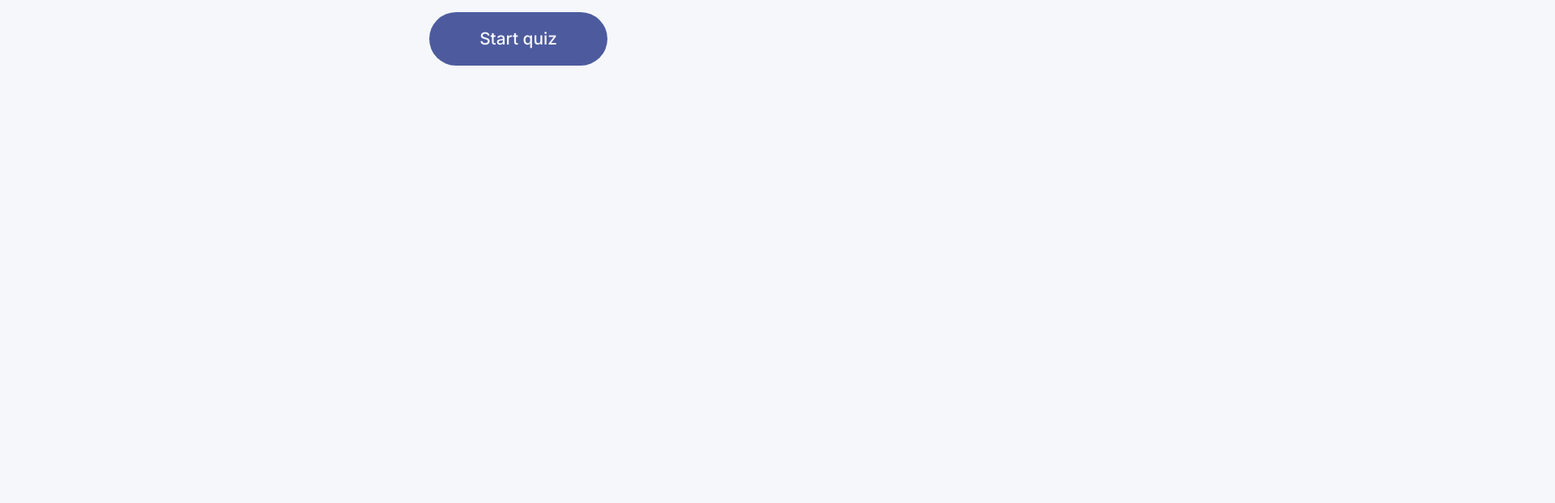
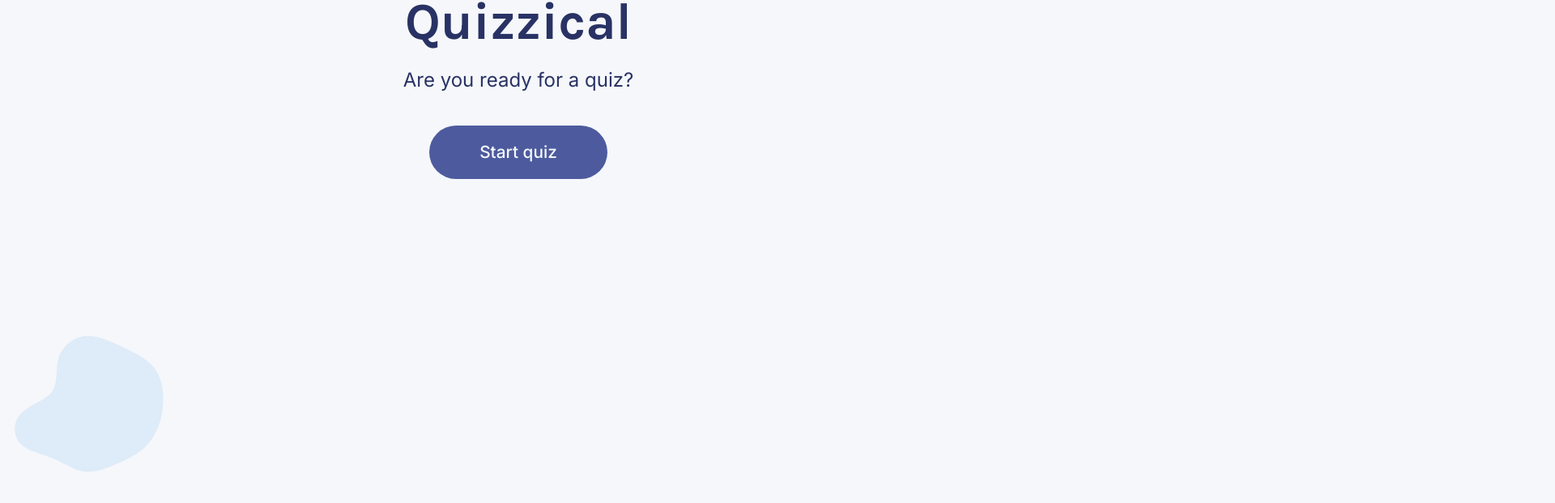
Before and after one commit to cybulskikacper/Quizzical, a React (Vite) app: page / in a window 1280 px wide. Shown: the part 411-1032 px from the top of the page at 81% size, 1920 px wide, since content can reach past the window. After the commit the page ends 1000 px from the top, so only its background shows below. Built offline with nearby package versions, Linux system fonts and the light colour scheme.

Commit message:
almost fixed the blurbs

```diff
--- a/src/App.jsx
+++ b/src/App.jsx
@@ -8,8 +8,8 @@ function App() {
 				<p className="description">Are you ready for a quiz?</p>
 				<button className="start">Start quiz</button>
 
-				<img className="blob1" src="./src/assets/blob1.svg" alt="Light blob" />
-				<img className="blob2" src="./src/assets/blob2.svg" alt="Yellow blob" />
+				<img className="blob1" src="src/assets/blob1.svg" alt="Light blob" />
+				<img className="blob2" src="src/assets/blob2.svg" alt="Yellow blob" />
 			</header>
 		</>
 	)
--- a/src/index.css
+++ b/src/index.css
@@ -30,9 +30,10 @@ header {
 	display: grid;
 	align-items: center;
 	justify-content: center;
-	width: 350px;
-	height: 300px;
-	padding: 85px;
+
+	padding: 200px;
+	width: 100vw;
+	height: 100vh;
 }
 
 .title {
@@ -65,21 +66,20 @@ header {
 }
 
 .blob1 {
-	position: absolute;
-	right: 80%;
-	top: 110%;
+	position: fixed;
+	bottom: 0;
+	left: 0;
 
-	width: 230px;
-	height: 220px;
+	width: 200px;
+	height: 200px;
 }
 
 .blob2 {
-	position: absolute;
-	left: 70%;
-	bottom: 100%;
-
-	width: 340px;
-	height: 350px;
+	position: fixed;
+	top: 0;
+	right: 0;
+	width: 200px;
+	height: 200px;
 }
 
 .title {
@@ -92,13 +92,56 @@ header {
 	font-size: 1.3rem;
 }
 
-.blob1 {
-	width: 300px;
-	height: 300px;
-	top: 650px;
+@media (min-width: 350px) and (max-width: 575px) {
+	header {
+		padding: 300px;
+	}
 }
 
-@media (min-width: 300px) {
+@media (min-width: 576px) {
+	header {
+		padding: 400px;
+	}
+
+	.blob1 {
+		height: 230px;
+		width: 350px;
+	}
+	.blob2 {
+		height: 190px;
+		width: 230px;
+	}
+}
+
+@media (min-width: 768px) and (max-width: 992px) {
+	header {
+		padding: 50px;
+	}
+	.blob1 {
+		height: 180px;
+		width: 220px;
+	}
+	.blob2 {
+		height: 190px;
+		width: 230px;
+	}
+}
+
+@media (min-width: 1024px) and (max-width: 1400px) {
+	header {
+		padding: 600px;
+	}
+	.blob1 {
+		height: 180px;
+		width: 220px;
+	}
+	.blob2 {
+		height: 190px;
+		width: 230px;
+	}
+}
+
+/* @media (min-width: 300px) {
 	header {
 		top: 50%;
 		right: 50%;
@@ -138,10 +181,10 @@ header {
 	.blob2 {
 		bottom: 500px;
 	}
-}
+} */
 
 /* DESKTOP */
-@media (min-width: 992px) {
+/* @media (min-width: 992px) {
 	header {
 		top: 45%;
 		left: 50%;
@@ -151,13 +194,9 @@ header {
 	.blob1 {
 		width: 500px;
 		height: 500px;
-		right: 1100px;
-		top: 500px;
 	}
 	.blob2 {
 		width: 500px;
 		height: 400px;
-		left: 1050px;
-		bottom: 550px;
 	}
-}
+} */
```
